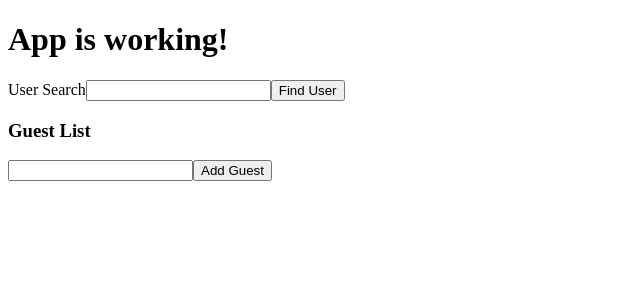
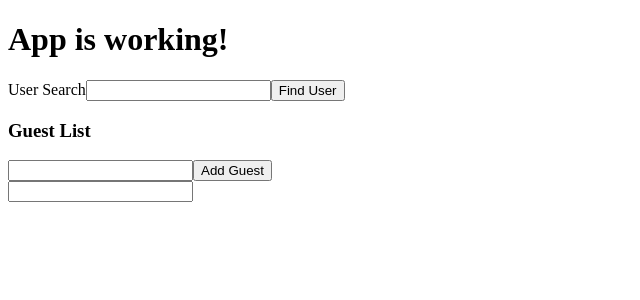
Before and after one commit to MihaiGitHub/rts-2, a React (Create React App) app: page / in a window 1280 px wide. Shown: the top 300 px of the page, without its empty margins (0-640 px from the left). Built offline with nearby package versions, Linux system fonts and the light colour scheme.

Commit message:
Show event component

```diff
--- a/src/index.tsx
+++ b/src/index.tsx
@@ -1,6 +1,7 @@
 import ReactDOM from "react-dom";
 import GuestList from "./state/GuestList";
 import UserSearch from "./state/UserSearch";
+import EventComponent from "./events/EventComponent";
 
 const App = () => {
   return (
@@ -9,6 +10,7 @@ const App = () => {
       <div>
         <UserSearch />
         <GuestList />
+        <EventComponent />
       </div>
     </div>
   );
```
